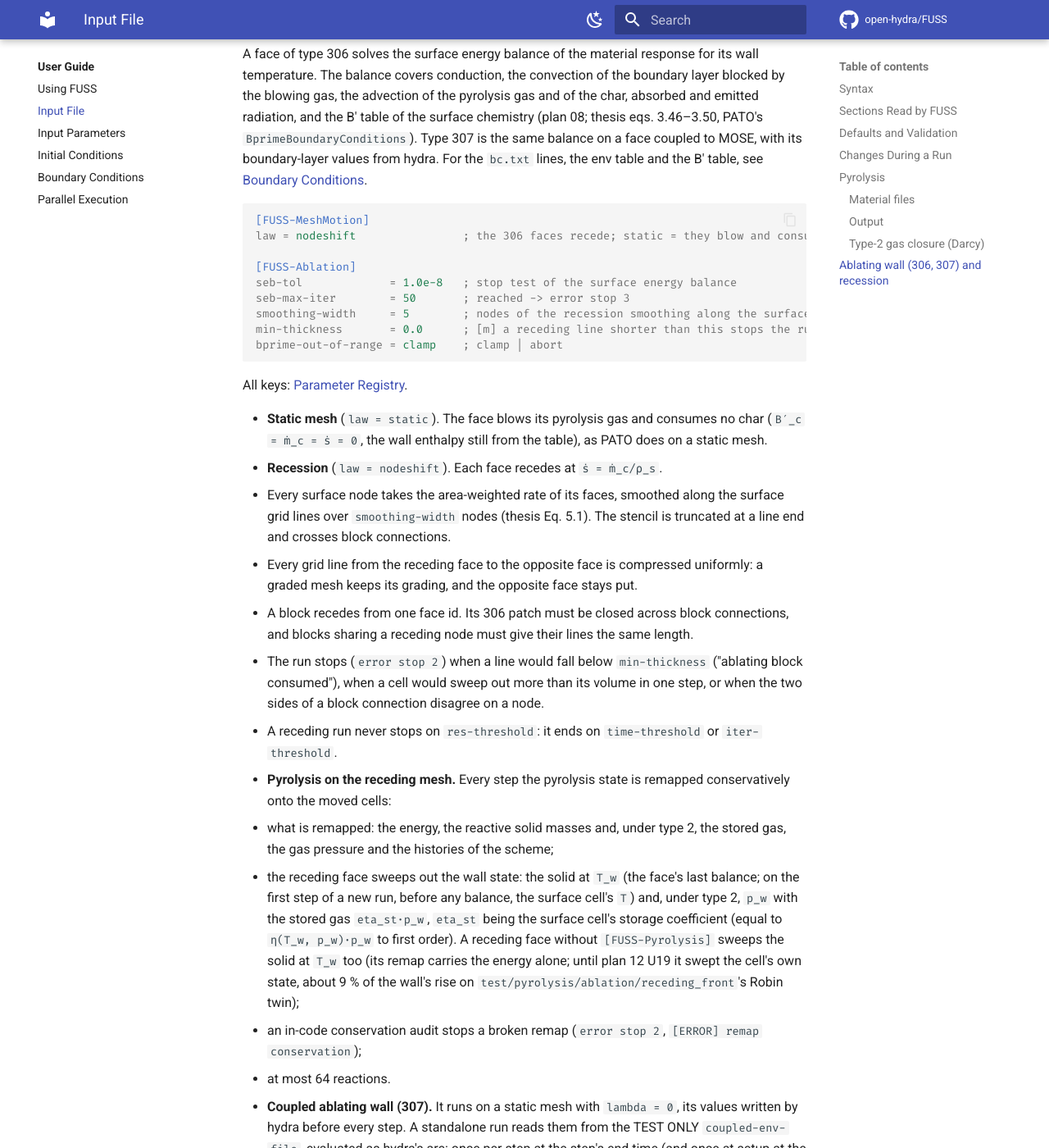
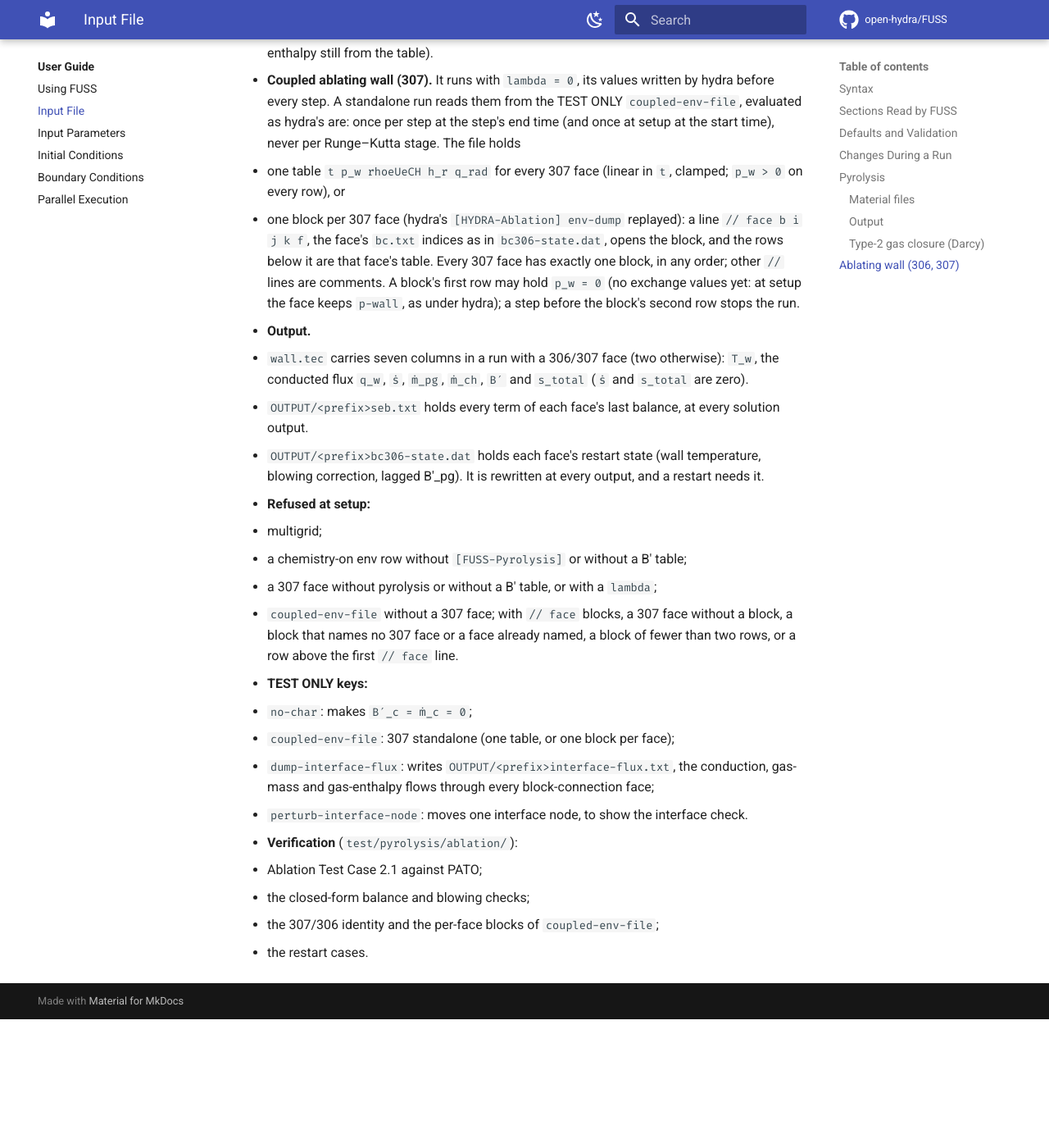
Before and after one commit to open-hydra/FUSS, an MkDocs documentation site: the page built from docs/user/input.md, in a window 1280 px wide and 1400 px high, scrolled down 7246 px. Shown: the whole window at 82% size. Built offline with MkDocs 1.6.1 and Material for MkDocs 9.7.7, drawn with Linux system fonts in a browser that asks for light colours; comment, search, counter and statistics services are not loaded; after the commit the page ends 8489 px from its top, so only the background shows below that; some of the changed text lies outside the part shown.

Commit message:
docs(user): the pages no longer describe mesh motion; internal plan references and development history removed
The solver and its tests keep the moving-mesh code: the documentation covers the fixed-mesh solver.
input.md: the section is 'Ablating wall (306, 307)' (anchor ablating-wall-306-307), [FUSS-Ablation] joins the
table of sections.

Co-Authored-By: Claude Fable 5.2 <noreply@anthropic.com>
Claude-Session: https://claude.ai/code/session_01Q6mgzZ4Em2XSijeD1s9D94

````diff
--- a/docs/user/input.md
+++ b/docs/user/input.md
@@ -83,7 +84,7 @@ An error of the reading is a file that cannot be read, or a value out of its rul
 
 ## Pyrolysis
 
-A section `[FUSS-Pyrolysis]` switches on the pyrolysis model of a charring solid (phase 2 of the porous-pyrolysis programme, plan 06): the solid is a set of phases, each decomposing through Arrhenius reactions, the stored energy `E(T, χ)` is the integrated variable and the pyrolysis gas leaves through one face of the (single) block. Without the section the solver runs the legacy conduction model unchanged, bit for bit.
+A section `[FUSS-Pyrolysis]` switches on the pyrolysis model of a charring solid: the solid is a set of phases, each decomposing through Arrhenius reactions, the stored energy `E(T, χ)` is the integrated variable and the pyrolysis gas leaves through one face of the (single) block. Without the section the solver runs the legacy conduction model unchanged, bit for bit.
 
 ```ini
 [FUSS-Pyrolysis]
@@ -93,9 +94,9 @@ p-gas             = 101325.0     ; type1 only: [Pa] pressure at which the gas ta
 hbar-guard-report = false        ; report the materials with rho_v = rho_c at setup
 ```
 
-Requirements enforced at setup (`error stop 1` with a message): `integration-variables = cons`, `time-accurate = true`, no IRS, one grid level, `law = static` or `law = nodeshift` (the receding mesh of an ablating wall BC 306: every step the pyrolysis state is remapped conservatively onto the moved cells, at most 64 reactions), no chimera (102, 104) or coupled (103) face; under `type1` also one block without block connections (101) or periodic faces (201: its outflow line integral does not cross block faces), an `outflow-direction` and a wall BC (301–307) on the outflow end of the block. Under `type2` blocks may be connected (101): the reaction state, the gas pressure and both conductivities cross the connection, and its gas mass and enthalpy flows are conservative (the two blocks evaluate one face flux).
+Requirements enforced at setup (`error stop 1` with a message): `integration-variables = cons`, `time-accurate = true`, no IRS, one grid level, no chimera (102, 104) or coupled (103) face; under `type1` also one block without block connections (101) or periodic faces (201: its outflow line integral does not cross block faces), an `outflow-direction` and a wall BC (301–307) on the outflow end of the block. Under `type2` blocks may be connected (101): the reaction state, the gas pressure and both conductivities cross the connection, and its gas mass and enthalpy flows are conservative (the two blocks evaluate one face flux).
 
-`type1` is exact only for one-dimensional, quasi-steady gas flow with an impermeable back face. The gas crosses an interior face with the enthalpy at the mean temperature of the two cells and leaves the block at the wall temperature of the outflow face (second order in space; until 2026-10-15 every face took the upstream cell's temperature, first order: ATC1's 100-cell mesh was 7 K too hot at 1 mm, 1 s, now 1.9 K). `type2` solves the gas momentum (Darcy) and the gas storage instead; see [Type-2 gas closure](#type-2-gas-closure-darcy).
+`type1` is exact only for one-dimensional, quasi-steady gas flow with an impermeable back face. The gas crosses an interior face with the enthalpy at the mean temperature of the two cells and leaves the block at the wall temperature of the outflow face (second order in space). `type2` solves the gas momentum (Darcy) and the gas storage instead; see [Type-2 gas closure](#type-2-gas-closure-darcy).
 
 ### Material files
 
@@ -112,11 +113,11 @@ Tecplot layout of the three tables: `TITLE = "FUSS pyrolysis table"`, `VARIABLES
 
 ### Output
 
-The solution file gains the columns `chi_1 … chi_nsub` (reaction advancements, read back on restart; `chi` when the material has one reaction), `rho_s` and `mdot_pg` (gas mass flux through the cell's downstream face, kg m⁻² s⁻¹); `k`, `rho`, `cs` carry the blended solid conductivity, the total density and the blended specific heat, and `h` the stored energy `E` [J/m³]. `OUTPUT/<prefix>energy-budget.txt` records, at every solution write, `t E_tot M_s Q_out Q_gas_out M_gas_out Q_src` (the discrete energy and solid-mass balances close to round-off; `test/pyrolysis/energy_audit/verify.py` checks them). On a receding mesh (`law = nodeshift`) it gains `E_abl M_abl`, the energy and solid mass the receding faces swept out (counted from the start of the run, like `Q_*`), so that `E_tot + E_abl + Q_out − Q_src` and `M_s + M_abl + M_gas_out` stay constant.
+The solution file gains the columns `chi_1 … chi_nsub` (reaction advancements, read back on restart; `chi` when the material has one reaction), `rho_s` and `mdot_pg` (gas mass flux through the cell's downstream face, kg m⁻² s⁻¹); `k`, `rho`, `cs` carry the blended solid conductivity, the total density and the blended specific heat, and `h` the stored energy `E` [J/m³]. `OUTPUT/<prefix>energy-budget.txt` records, at every solution write, `t E_tot M_s Q_out Q_gas_out M_gas_out Q_src` (the discrete energy and solid-mass balances close to round-off; `test/pyrolysis/energy_audit/verify.py` checks them).
 
 ### Type-2 gas closure (Darcy)
 
-`gas-closure = type2` (plan 07) solves the gas pressure `p_pg` of the pyrolysis gas from the gas mass balance with Darcy's law, `∂(ε_g ρ_g)/∂t + ∇·(ρ_g u_g) = π`, `u_g = −(K/(μ ε_g))·∇p` (`ρ_g = p W/(ℜ T)`, `W` and `μ` from `gas.dat`, `K` the blended permeability tensor), once per material step: the conductance `ρ_g K/μ` at the start of the step, the storage coefficient `ε_g W/(ℜT)` extrapolated to its end (limited: never below half its start value) and the gas production to its middle. The pressure update itself is backward Euler, so a transient pressure field is first order in time (exact pressure-diffusion benchmark, `test/pyrolysis/exact/pressure_transient`); `T` and `χ` keep the second order of the 0-D gates. The stored gas mass `ε_g ρ_g` is carried as a state and corrected at the end of the step so that the gas mass balance closes to round-off; when the correction would take a cell's stored gas below half its start value (threshold kinetics), the reactions that ran supply the difference. The stored energy becomes `E = H_s(T, χ) + ε_g (ρ_g h_g − p)`, and the gas enthalpy is advected with the Darcy mass flux. The gas leaves through the **open** faces, where `p` is prescribed, with the enthalpy `h_g(p_w, T_w)` at the wall temperature `T_w` that the face's BC computes (the cell temperature on a face without one, 103); every other face is impermeable.
+`gas-closure = type2` solves the gas pressure `p_pg` of the pyrolysis gas from the gas mass balance with Darcy's law, `∂(ε_g ρ_g)/∂t + ∇·(ρ_g u_g) = π`, `u_g = −(K/(μ ε_g))·∇p` (`ρ_g = p W/(ℜ T)`, `W` and `μ` from `gas.dat`, `K` the blended permeability tensor), once per material step: the conductance `ρ_g K/μ` at the start of the step, the storage coefficient `ε_g W/(ℜT)` extrapolated to its end (limited: never below half its start value) and the gas production to its middle. The pressure update itself is backward Euler, so a transient pressure field is first order in time (exact pressure-diffusion benchmark, `test/pyrolysis/exact/pressure_transient`); `T` and `χ` keep the second order of the 0-D gates. The stored gas mass `ε_g ρ_g` is carried as a state and corrected at the end of the step so that the gas mass balance closes to round-off; when the correction would take a cell's stored gas below half its start value (threshold kinetics), the reactions that ran supply the difference. The stored energy becomes `E = H_s(T, χ) + ε_g (ρ_g h_g − p)`, and the gas enthalpy is advected with the Darcy mass flux. The gas leaves through the **open** faces, where `p` is prescribed, with the enthalpy `h_g(p_w, T_w)` at the wall temperature `T_w` that the face's BC computes (the cell temperature on a face without one, 103); every other face is impermeable.
 
 ```ini
 [FUSS-Pyrolysis]
@@ -143,59 +144,32 @@ All keys and defaults: [Parameter Registry](registry.md#fuss-darcy).
     joined through 101 faces, in a row along their lines or side by side, share one such correction, so a domain cut
     into blocks converges as the uncut one (to round-off). Lines that carry the same data (a one-dimensional case cut
     into identical lines, in one block or several) are therefore solved exactly in one sweep.
-  - A two-dimensional block takes more sweeps (hundreds on the 40 × 20 slab of `test/pyrolysis/ablation/smoothing`).
-  - Before 2026-10-13 the flow across the lines sat whole on the right-hand side, and the sweeps diverged on a
-    two-dimensional block whenever the storage `V/dt` fell below the cross conductance.
+  - A two-dimensional block takes more sweeps (hundreds on a 40 × 20 slab).
   - A block whose open faces lie in several directions, or none, falls back to `pseudo`. `max-iter` sweeps without convergence stop the run (`error stop 3`). `OUTPUT/<prefix>darcy.txt` records per step `iter time block sweeps resid dp_last`.
-- **Quasi-steady.** With no stored gas, the difference between the gas the pressure solve expels (production predicted at the mid-step temperature) and the gas the RK stages release waits as a carry, `(eta_st − eta_prev)·p_pg` (restart columns), and joins the next step's source (never below zero): the gas mass is exact with a one-step lag. Before 2026-10-13 the difference was dropped, and threshold kinetics lost 5–11 % of the gas (Baum & Atreya benchmark, `test/pyrolysis/lit/baum_atreya2007`).
-- **Output.** The solution file gains `p_pg`, the cell gas velocity `u_pg_1 u_pg_2 u_pg_3` [m/s] and the state of the scheme `eta_prev`, `eta_st`, `T_prev` (read back on restart with `p_pg`; a type-2 run restarted from a file without them, such as a type-1 solution, starts the gas at `p-init` and the equation of state with a NOTICE, and its first step has no extrapolation history); `mdot_pg` is the magnitude of the cell's Darcy mass flux `|ρ_g (K/μ)·∇p|` [kg m⁻² s⁻¹] and `u_pg` the interstitial velocity. `energy-budget.txt` gains an eighth column `M_g`, the stored gas mass; on a receding mesh, `E_abl M_abl G_abl` follow it (`G_abl` the stored gas swept out; under `quasi-steady` the swept carry), so that `M_s + M_g + M_gas_out + M_abl + G_abl` stays constant (quasi-steady: without the equation-of-state gas `M_g`). A probe may record `variables = T p_pg`.
+- **Quasi-steady.** With no stored gas, the difference between the gas the pressure solve expels (production predicted at the mid-step temperature) and the gas the RK stages release waits as a carry, `(eta_st − eta_prev)·p_pg` (restart columns), and joins the next step's source (never below zero): the gas mass is exact with a one-step lag.
+- **Output.** The solution file gains `p_pg`, the cell gas velocity `u_pg_1 u_pg_2 u_pg_3` [m/s] and the state of the scheme `eta_prev`, `eta_st`, `T_prev` (read back on restart with `p_pg`; a type-2 run restarted from a file without them, such as a type-1 solution, starts the gas at `p-init` and the equation of state with a NOTICE, and its first step has no extrapolation history); `mdot_pg` is the magnitude of the cell's Darcy mass flux `|ρ_g (K/μ)·∇p|` [kg m⁻² s⁻¹] and `u_pg` the interstitial velocity. `energy-budget.txt` gains an eighth column `M_g`, the stored gas mass. A probe may record `variables = T p_pg`.
 
-## Ablating wall (306, 307) and recession
+## Ablating wall (306, 307)
 
 A face of type 306 solves the surface energy balance of the material response for its wall temperature. The balance
 covers conduction, the convection of the boundary layer blocked by the blowing gas, the advection of the pyrolysis gas and
-of the char, absorbed and emitted radiation, and the B′ table of the surface chemistry (plan 08; thesis eqs. 3.46–3.50,
+of the char, absorbed and emitted radiation, and the B′ table of the surface chemistry (thesis eqs. 3.46–3.50,
 PATO's `BprimeBoundaryConditions`). Type 307 is the same balance on a face coupled to MOSE, with its boundary-layer
 values from hydra. For the `bc.txt` lines, the env table and the B′ table, see
 [Boundary Conditions](boundary-conditions.md#ablating-wall-306-and-coupled-ablating-wall-307).
 
 ```ini
-[FUSS-MeshMotion]
-law = nodeshift                ; the 306 faces recede; static = they blow and consume no char
-
 [FUSS-Ablation]
 seb-tol             = 1.0e-8   ; stop test of the surface energy balance
 seb-max-iter        = 50       ; reached -> error stop 3
-smoothing-width     = 5        ; nodes of the recession smoothing along the surface lines (odd; 1 = off)
-min-thickness       = 0.0      ; [m] a receding line shorter than this stops the run; 0 = 10 x the smallest cell, at most half the line
 bprime-out-of-range = clamp    ; clamp | abort
 ```
 
 All keys: [Parameter Registry](registry.md#fuss-ablation).
 
-- **Static mesh** (`law = static`). The face blows its pyrolysis gas and consumes no char (`B′_c = ṁ_c = ṡ = 0`, the
-  wall enthalpy still from the table), as PATO does on a static mesh.
-- **Recession** (`law = nodeshift`). Each face recedes at `ṡ = ṁ_c/ρ_s`.
-  - Every surface node takes the area-weighted rate of its faces, smoothed along the surface grid lines over
-    `smoothing-width` nodes (thesis Eq. 5.1). The stencil is truncated at a line end and crosses block connections.
-  - Every grid line from the receding face to the opposite face is compressed uniformly: a graded mesh keeps its
-    grading, and the opposite face stays put.
-  - A block recedes from one face id. Its 306 patch must be closed across block connections, and blocks sharing a
-    receding node must give their lines the same length.
-  - The run stops (`error stop 2`) when a line would fall below `min-thickness` ("ablating block consumed"), when a cell
-    would sweep out more than its volume in one step, or when the two sides of a block connection disagree on a node.
-  - A receding run never stops on `res-threshold`: it ends on `time-threshold` or `iter-threshold`.
-- **Pyrolysis on the receding mesh.** Every step the pyrolysis state is remapped conservatively onto the moved cells:
-  - what is remapped: the energy, the reactive solid masses and, under type 2, the stored gas, the gas pressure and the
-    histories of the scheme;
-  - the receding face sweeps out the wall state: the solid at `T_w` (the face's last balance; on the first step of a
-    new run, before any balance, the surface cell's `T`) and, under type 2, `p_w` with the stored gas `eta_st·p_w`,
-    `eta_st` being the surface cell's storage coefficient (equal to `η(T_w, p_w)·p_w` to first order). A receding face
-    without `[FUSS-Pyrolysis]` sweeps the solid at `T_w` too (its remap carries the energy alone; until plan 12 U19 it
-    swept the cell's own state, about 9 % of the wall's rise on `test/pyrolysis/ablation/receding_front`'s Robin twin);
-  - an in-code conservation audit stops a broken remap (`error stop 2`, `[ERROR] remap conservation`);
-  - at most 64 reactions.
-- **Coupled ablating wall (307).** It runs on a static mesh with `lambda = 0`, its values written by hydra before every
+- **Blowing.** The face blows its pyrolysis gas and consumes no char (`B′_c = ṁ_c = 0`, the wall enthalpy still from
+  the table).
+- **Coupled ablating wall (307).** It runs with `lambda = 0`, its values written by hydra before every
   step. A standalone run reads them from the TEST ONLY `coupled-env-file`, evaluated as hydra's are: once per step at
   the step's end time (and once at setup at the start time), never per Runge–Kutta stage. The file holds
   - one table `t p_w rhoeUeCH h_r q_rad` for every 307 face (linear in `t`, clamped; `p_w > 0` on every row), or
@@ -205,40 +179,25 @@ All keys: [Parameter Registry](registry.md#fuss-ablation).
     (no exchange values yet: at setup the face keeps `p-wall`, as under hydra); a step before the block's second row
     stops the run.
 - **Output.**
-  - `wall.tec` carries seven columns in a run with a 306/307 face (two otherwise): `T_w`, the conducted flux `q_w`, the
-    recession rate `ṡ`, `ṁ_pg`, `ṁ_ch`, `B′` and the recession `s_total`.
+  - `wall.tec` carries seven columns in a run with a 306/307 face (two otherwise): `T_w`, the conducted flux `q_w`,
+    `ṡ`, `ṁ_pg`, `ṁ_ch`, `B′` and `s_total` (`ṡ` and `s_total` are zero).
   - `OUTPUT/<prefix>seb.txt` holds every term of each face's last balance, at every solution output.
-  - `OUTPUT/<prefix>bc306-state.dat` holds each face's restart state (recession, wall temperature, recession rate,
-    blowing correction, lagged B′_pg) and the resolved `min-thickness`. It is rewritten at every output, and a restart
-    needs it.
-  - `energy-budget.txt` gains the swept-out columns (see [Pyrolysis](#output)).
+  - `OUTPUT/<prefix>bc306-state.dat` holds each face's restart state (wall temperature, blowing correction,
+    lagged B′_pg). It is rewritten at every output, and a restart needs it.
 - **Refused at setup:**
   - multigrid;
-  - `law = translation` or `prescribed` with a 306 face, or `law = nodeshift` without one;
-  - with a periodic face (201): a receding node on the axis of the pair (its own image), a 306 patch that a periodic
-    seam does not close (the image of a receding node on the other face is no 306 node), or a receding line and its
-    image whose lengths differ by more than $10^{-3}$ of the smallest half cell of the pairs. A receding wall across a
-    pair moves a node and its image by images: they are one surface
-    node, with the faces of both sides, and the smoothing runs on across the seam;
-  - a receding block that owns a coupled face (103, 104, 307), several materials or a volumetric source;
-  - an even `smoothing-width`;
   - a chemistry-on env row without `[FUSS-Pyrolysis]` or without a B′ table;
   - a 307 face without pyrolysis or without a B′ table, or with a `lambda`;
   - `coupled-env-file` without a 307 face; with `// face` blocks, a 307 face without a block, a block that names no 307
     face or a face already named, a block of fewer than two rows, or a row above the first `// face` line.
 - **TEST ONLY keys:**
-  - `sdot-override`: imposes the recession rate;
   - `no-char`: makes `B′_c = ṁ_c = 0`;
   - `coupled-env-file`: 307 standalone (one table, or one block per face);
   - `dump-interface-flux`: writes `OUTPUT/<prefix>interface-flux.txt`, the conduction, gas-mass and gas-enthalpy flows
     through every block-connection face;
-  - `perturb-interface-node`: moves one interface node, to show the interface check;
-  - `[FUSS-MeshMotion] skip-bc-metrics-refresh`.
-- **Verification** (`test/pyrolysis/ablation/`, `test/moving-mesh/conjugate_receding*`):
-  - Ablation Test Cases 2.1, 2.2 and 2.3 against PATO;
+  - `perturb-interface-node`: moves one interface node, to show the interface check.
+- **Verification** (`test/pyrolysis/ablation/`):
+  - Ablation Test Case 2.1 against PATO;
   - the closed-form balance and blowing checks;
-  - the uniform receding slab;
   - the 307/306 identity and the per-face blocks of `coupled-env-file`;
-  - the smoothing demonstration;
-  - the receding two-block cases;
   - the restart cases.
````
Also changed, not shown: other parts of docs/user/input.md (+1 -0 lines), docs/user/boundary-conditions.md (+6 -6 lines), docs/user/using.md (+1 -2 lines).
